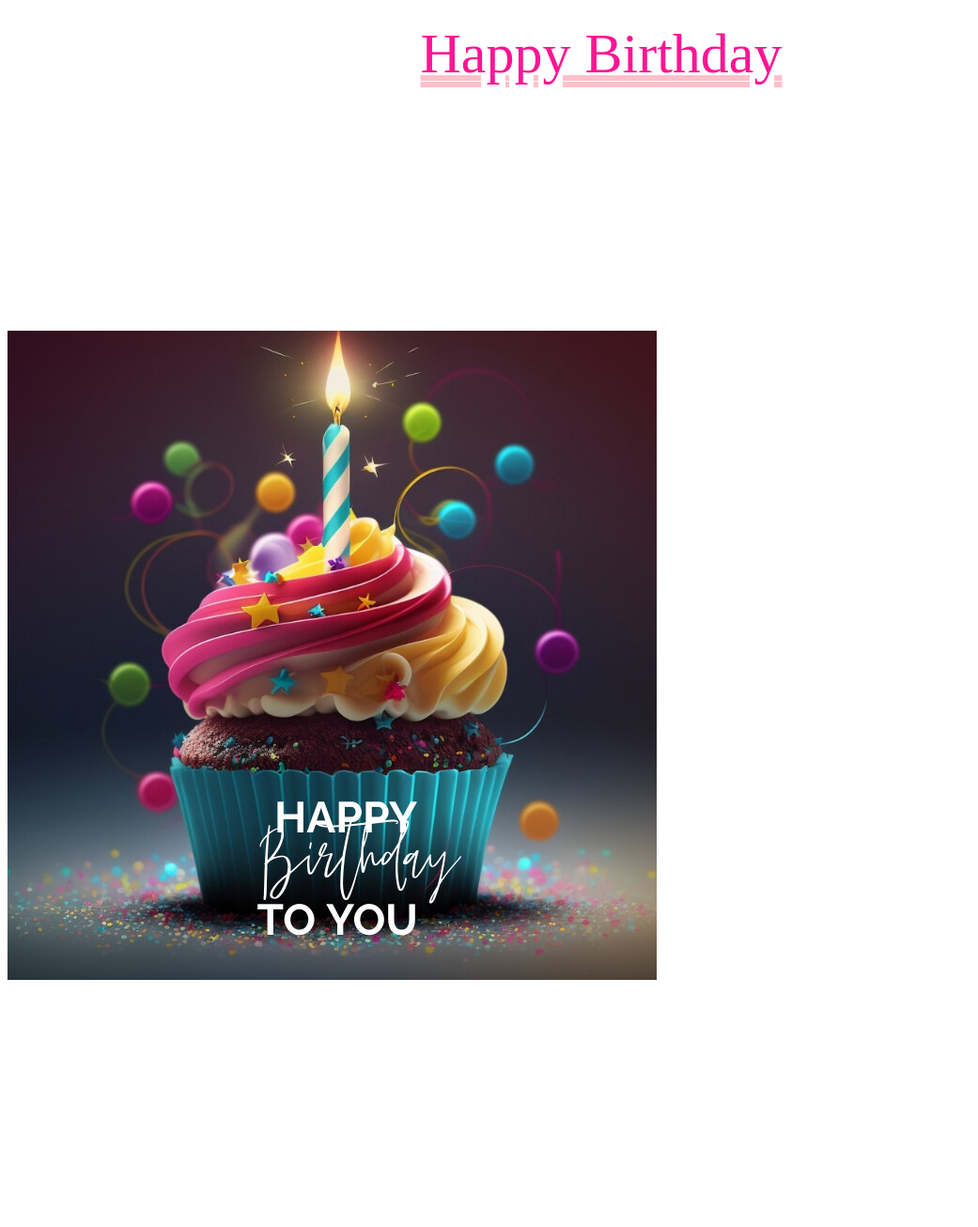
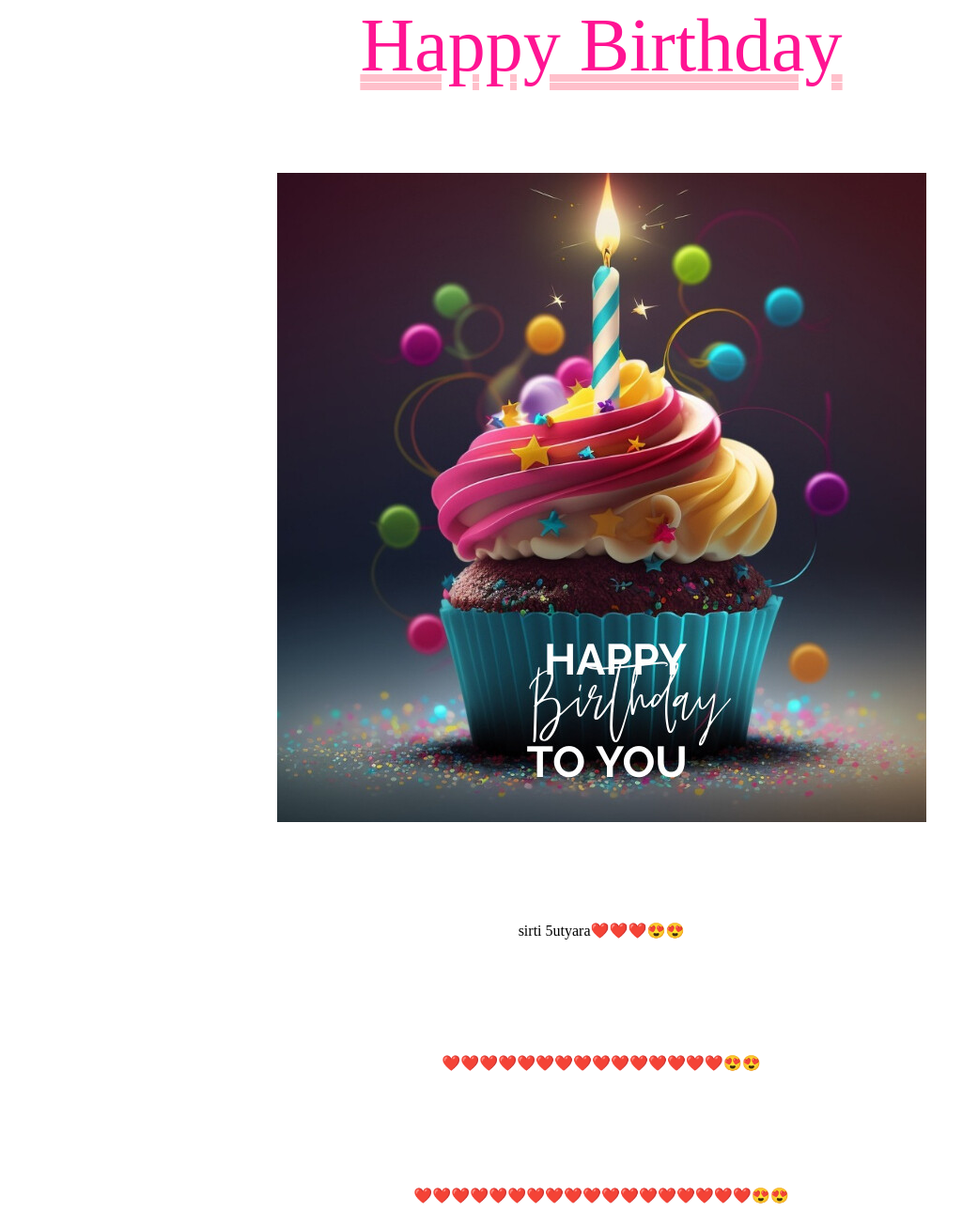
Before and after one commit to Mohamad1masri/BirthdayGift, a plain HTML site: page index.html in a window 1280 px wide. Shown: the part 77-1383 px from the top of the page at 94% size, without its empty margins (0-1041 px from the left). Before the commit the page ends 1132 px from the top, so only its background shows below. Drawn offline with Linux system fonts and the light colour scheme.

Commit message:
Update index.html

```diff
--- a/index.html
+++ b/index.html
@@ -1,12 +1,32 @@
-
 <!DOCTYPE html>
 <html lang="en">
 <head>
+    <meta charset="UTF-8">
+    <meta name="viewport" content="width=device-width, initial-scale=1.0">
+    <title>Happy Birthday</title>
+    <style>
+        .img {
+            display: flex;
+            justify-content: center;
+            margin-top: 90px;
+        }
+        .h {
+            font-size: 80px;
+            color: deeppink;
+            text-decoration: underline pink double;
+            text-align: center;
+            margin-top: 80px;
+        }
+    </style>
+</head>
+<body>
+    <p class="h">Happy Birthday</p>
+    <div class="img">
+        <img src="happy.jpg" alt="Happy Birthday Image">
+    </div>
+    <div class="img"><p>sirti 5utyara❤️❤️❤️😍😍</p></div>
+    <div class="img"><p>❤️❤️❤️❤️❤️❤️❤️❤️❤️❤️❤️❤️❤️❤️❤️😍😍</p></div>
+    <div class="img"><p>❤️❤️❤️❤️❤️❤️❤️❤️❤️❤️❤️❤️❤️❤️❤️❤️❤️❤️😍😍</p></div>
 
-</head>
-<body >
-    <p class="h" style="font-size: 60px ; color: deeppink; text-decoration: underline pink double; text-align: center; margin-top: 100px;">Happy Birthday</p>
-
-    <img src="happy.jpg" style="align-content: center; margin-top: 200px;">
 </body>
 </html>
```
